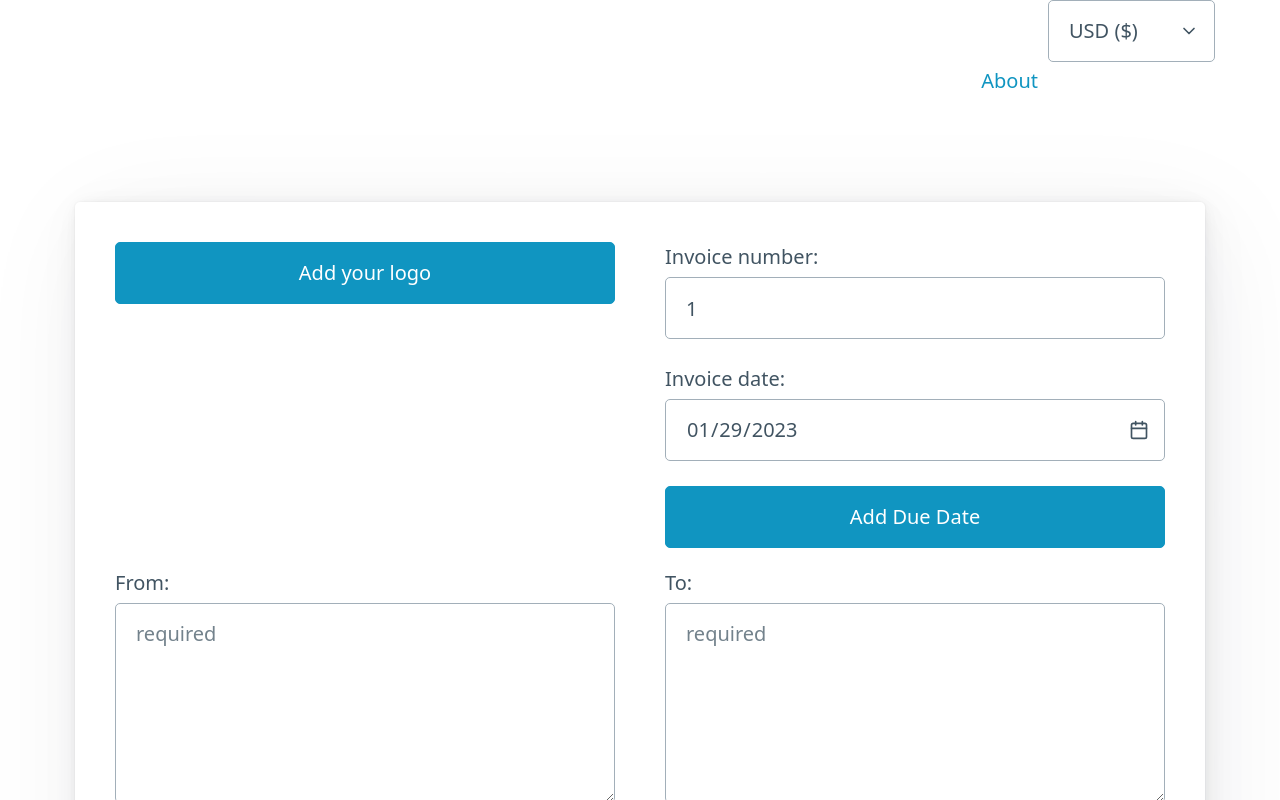
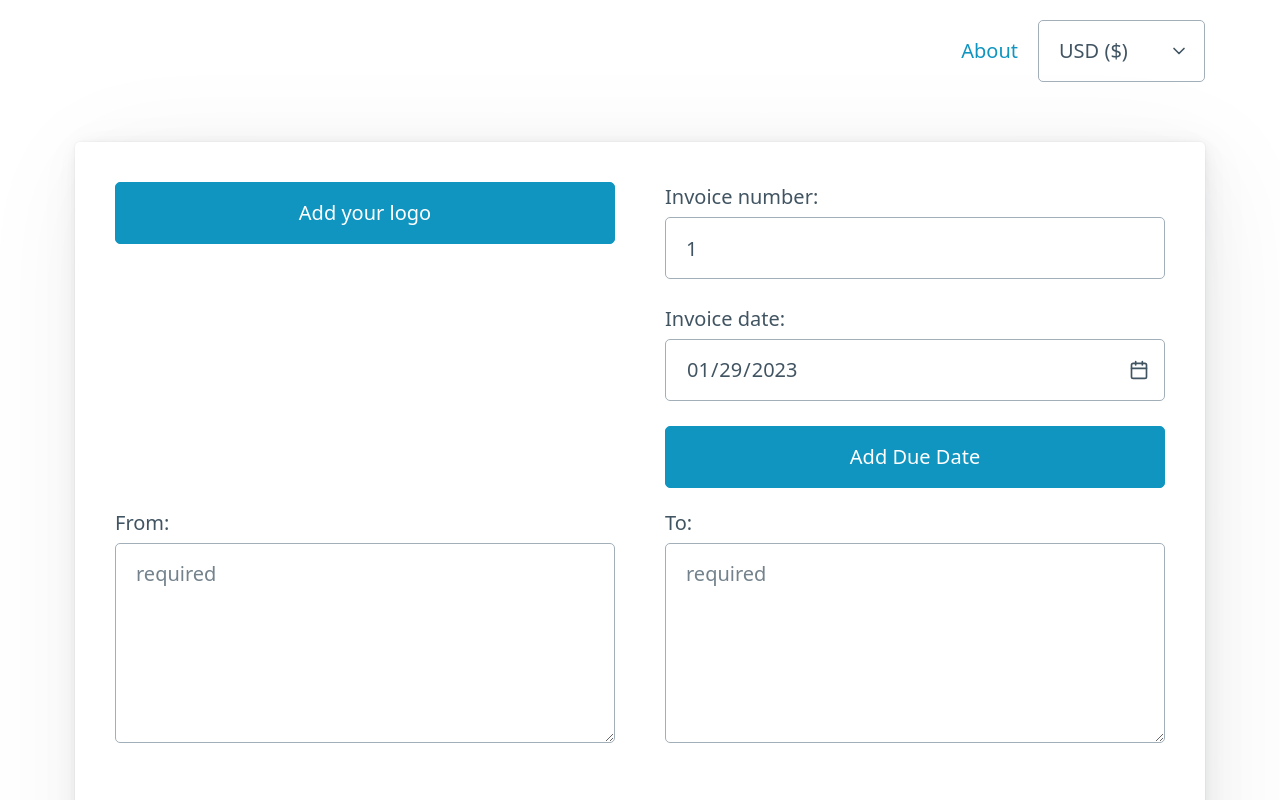
Before and after one commit to vshulya/invoice_app, a React (Create React App) app: page / in a window 1280 px wide. Shown: the top 800 px of the page. Built offline with nearby package versions, Linux system fonts and the light colour scheme; what @react-pdf/renderer would draw is missing.

Commit message:
fix: header

```diff
--- a/src/components/Header/Header.tsx
+++ b/src/components/Header/Header.tsx
@@ -3,7 +3,7 @@
 import CurrencyDropdown from "../CurrencyDropdown/CurrencyDropdown";
 
 type CurrencyDropdownProps = {
-	options: { value: string, label: string,  shortLabel: string}[],
+	options: { value: string, label: string, shortLabel: string }[],
 	setSelectedValue: (value: string) => void,
 	setSelectedLabel: (shortLabel: string) => void
 };
@@ -17,13 +17,14 @@
 					<li><Link to="/"><p className="logo">Invoice Generator</p></Link></li>
 				</ul>
 				<ul className="header__menu">
-					<li><Link to="/about" className="link">
-						About
-					</Link></li>
-					<CurrencyDropdown
-					options={options}
-					setSelectedValue={setSelectedValue}
-					setSelectedLabel={setSelectedLabel} />
+					<li>
+						<Link to="/about" className="link">About</Link>
+					</li>
+					<li><CurrencyDropdown
+						options={options}
+						setSelectedValue={setSelectedValue}
+						setSelectedLabel={setSelectedLabel} />
+					</li>
 				</ul>
 			</nav>
 		</header>
```
